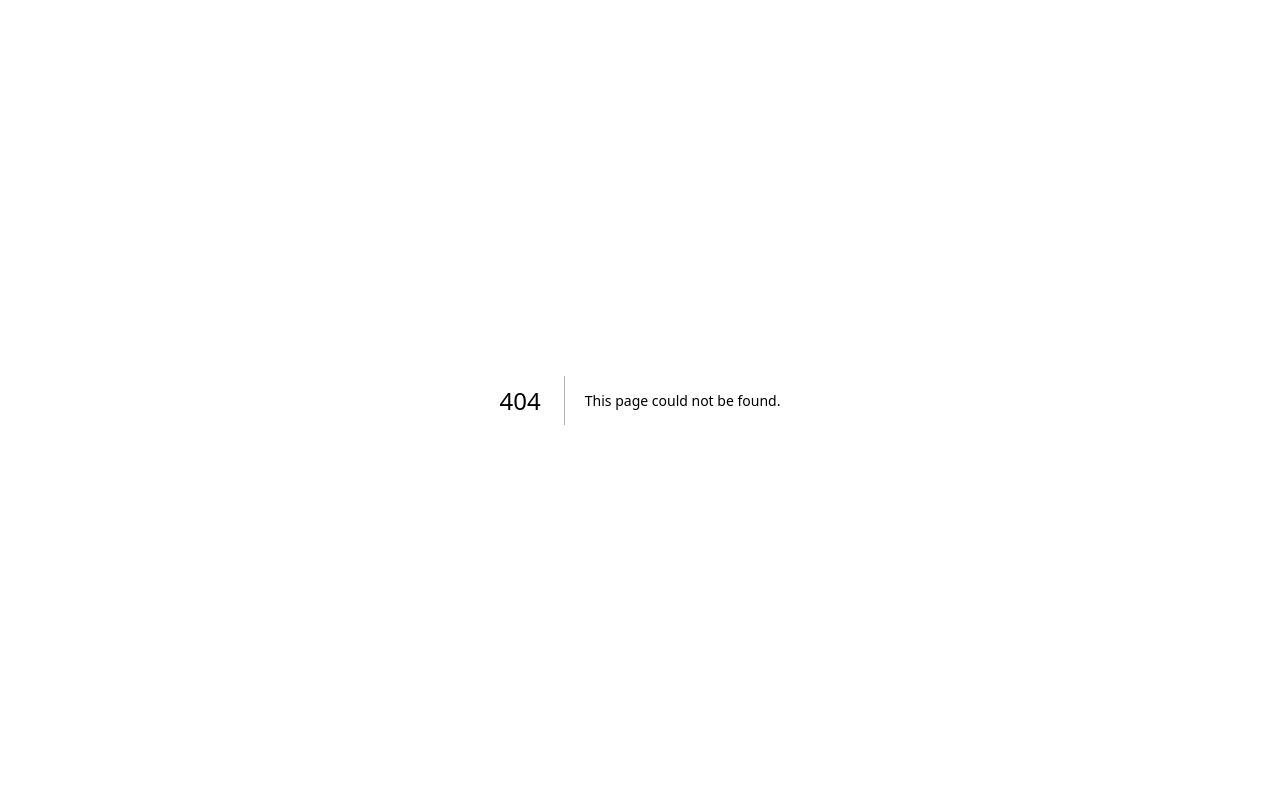
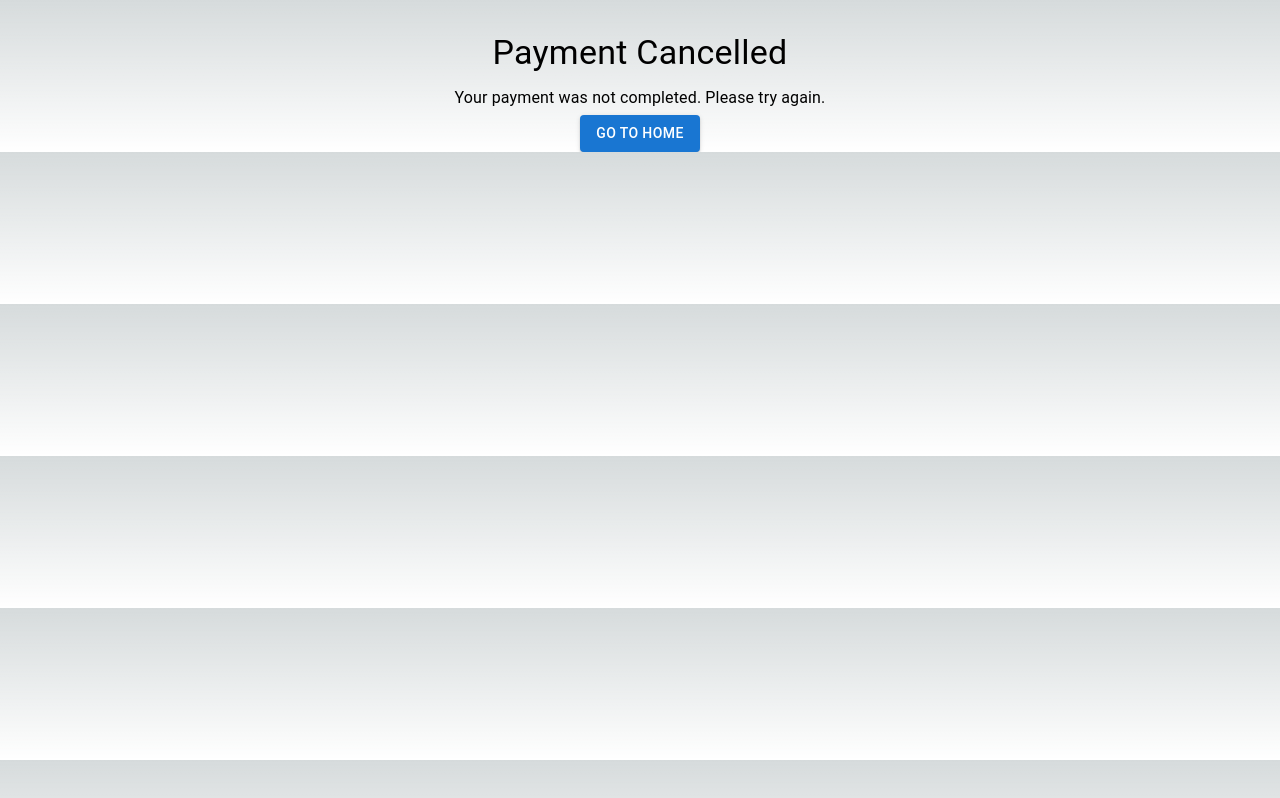
Before and after one commit to highflyer910/InterviewDeck, a Next.js app: page /result in a window 1280 px wide. Before the commit this address had no page. Built offline with nearby package versions, Linux system fonts and the light colour scheme; no server answers.

Commit message:
add result page

```diff
--- /dev/null
+++ b/app/result/page.js
@@ -0,0 +1,67 @@
+"use client"
+
+import React, { useEffect, useState } from 'react';
+import { useSearchParams } from 'next/navigation';
+import { Container, Typography, Button, CircularProgress } from '@mui/material';
+import Link from 'next/link';
+
+const ResultPage = () => {
+    const searchParams = useSearchParams();
+    const sessionId = searchParams.get('session_id');
+    const [loading, setLoading] = useState(true);
+    const [session, setSession] = useState(null);
+
+    useEffect(() => {
+        try {
+            const response = fetch(`/api/checkout_sessions/${sessionId}`)
+            const data = response.json()
+            if (!response.ok) {
+                throw new Error(data.error.message);
+            }
+            setSession(data);
+        } catch (error) {
+            console.error(error);
+
+        }
+        finally {
+            setLoading(false);
+        }
+    }, [sessionId]);
+
+    if (loading) {
+        return (
+            <Container maxWidth="sm" style={{ marginTop: '2rem', textAlign: 'center' }}>
+                <CircularProgress />
+            </Container>
+        );
+    }
+
+    return (
+        <Container maxWidth="sm" style={{ marginTop: '2rem', textAlign: 'center' }}>
+            <Typography variant="h4" gutterBottom>
+                {session && sessionId ? "Payment Successful!" : "Payment Cancelled"}
+            </Typography>
+            {session ? (
+                <>
+                    <Typography variant="body1" gutterBottom>
+                        Thank you for your purchase of {session.plan_name}. Your subscription is now active.
+                    </Typography>
+                    <Typography variant="body1" gutterBottom>
+                        Payment ID: {session.payment_intent}
+                    </Typography>
+                </>
+            ) : (
+                <Typography variant="body1" gutterBottom>
+                    Your payment was not completed. Please try again.
+                </Typography>
+            )}
+            <Link href="/">
+                <Button variant="contained" color="primary">
+                    Go to Home
+                </Button>
+            </Link>
+        </Container>
+    );
+};
+
+export default ResultPage;
```
